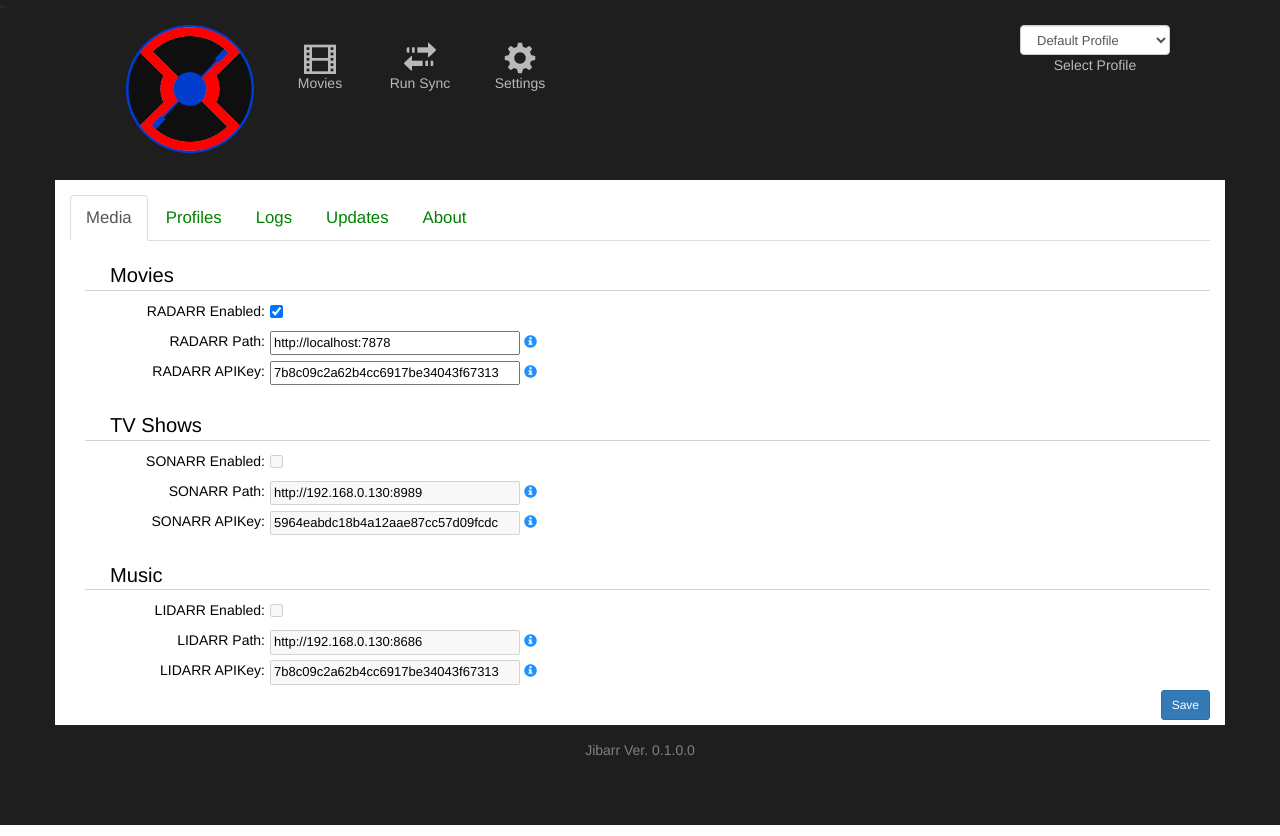
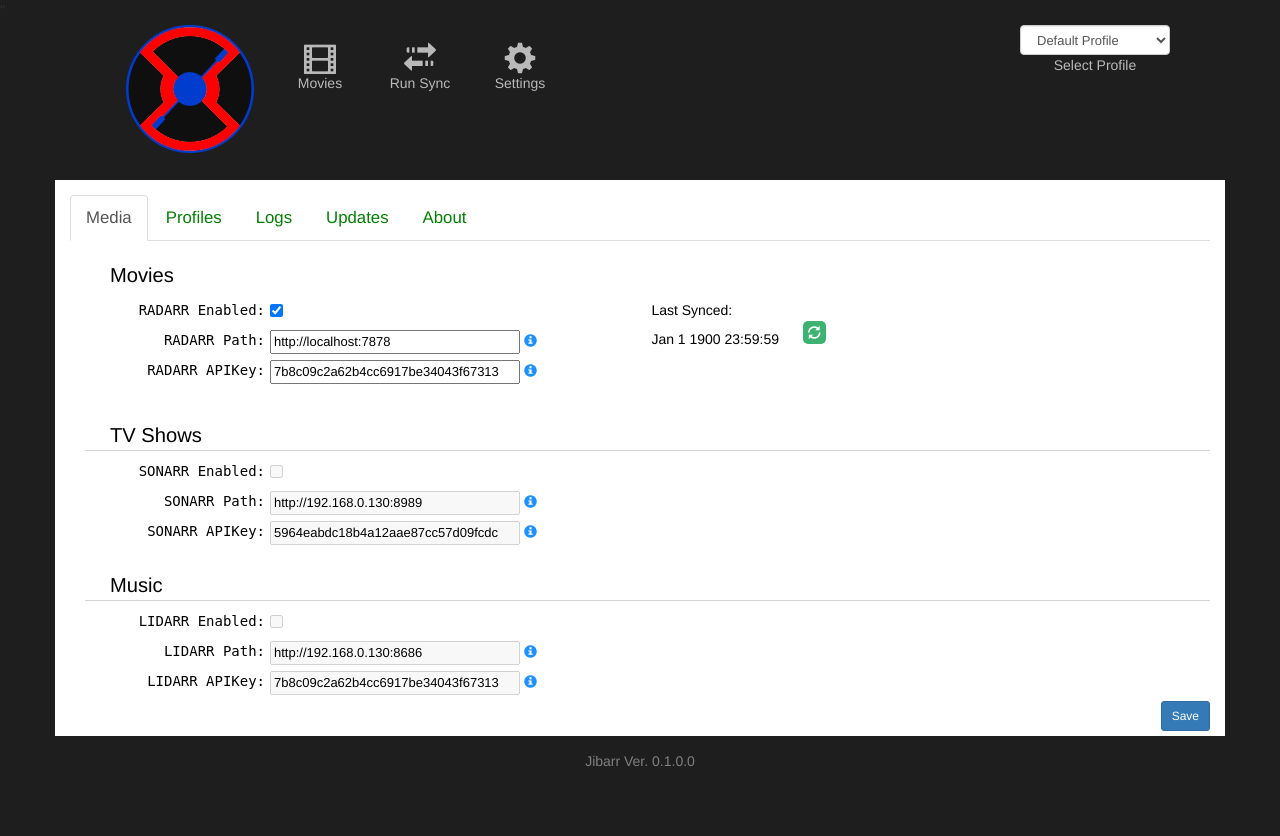
Before and after one commit to ExtensiveJS/Jibarr, a Django app: page /jibarr/settings/ in a window 1280 px wide. Run offline with Django 3.2, Linux system fonts and the light colour scheme; data comes from the database, SQL or seed files in the repository; both versions use the stored data as it was after the commit; some libraries are stand-ins or nearby versions.

Commit message:
Moving Models to their own folder and separate files. Stubbing JSON sync

```diff
--- a/ui/jibarr/models.py
+++ /dev/null
@@ -1,126 +0,0 @@
-import datetime
-from django.db import models
-from django.utils import timezone
-from django.views.generic.detail import SingleObjectMixin
-from django.views import View
-import json
-from rest_framework.views import APIView
-from rest_framework.response import Response
-from urllib.request import urlopen
-
-class Profile(models.Model):
-    id = models.AutoField(auto_created=True, primary_key=True, serialize=False, verbose_name='ID')
-    profile_name = models.CharField(max_length=200)
-    profile_lastRun = models.CharField(max_length=200)
-    profile_lastPath = models.CharField(max_length=512)
-    objects = models.Manager()
-
-class Settings(models.Model):
-    id = models.IntegerField(db_column='Id', auto_created=True, primary_key=True, serialize=False, verbose_name='ID')
-    radarr_enabled = models.IntegerField(db_column='RADARR_Enabled', null=False)
-    radarr_path =  models.TextField(db_column='RADARR_Path')
-    radarr_apikey = models.TextField(db_column='RADARR_APIKey')
-    sonarr_enabled = models.IntegerField(db_column='SONARR_Enabled', null=False)
-    sonarr_path =  models.TextField(db_column='SONARR_Path')
-    sonarr_apikey = models.TextField(db_column='SONARR_APIKey')
-    lidarr_enabled = models.IntegerField(db_column='LIDARR_Enabled', null=False)
-    lidarr_path =  models.TextField(db_column='LIDARR_Path')
-    lidarr_apikey = models.TextField(db_column='LIDARR_APIKey')
-
-    objects = models.Manager()
-
-    class Meta:
-        managed = False
-        db_table = 'Jibarr_settings'
-
-class radarrMovieList(list):
-     movielist = []
-     def __init__(self):
-        self.movielist = []
-
-class radarrMovie(object):
-    # properties here
-    r_id = 0
-    media_id = 0
-    title = ""
-    tmdbid = ""
-    releaseDate = ""
-    lastUpdt = ""
-    folderName = ""
-    fileName = ""
-    isMonitored = False
-    isNewer = False
-    rating = 0
-    class Meta:
-        managed = False
-
-class sonarrShowList(list):
-    showlist = []
-    def __init__(self):
-        self.showlist = []
-
-class sonarrShow(object):
-    s_id = 0 # id
-    media_id = 0 # from MFS
-    title = "" # title
-    year = "" # year
-    imdbId = 0 # imdbId
-    tvdbId = 0 # tvdbId
-    tvRageId = 0 # tvRageId
-    status = "unknown"
-    folderName = "" # path
-    isMonitored = False
-    rating = 0
-    seasonCount = 0
-    episodeCount = 0
-    isNewer = False
-    class Meta:
-        managed = False
-
-class ProfileRadarr(models.Model):
-    profile_id = models.IntegerField()
-    radarr_id = models.IntegerField()
-    lastRun = models.CharField(max_length=200)
-
-    objects = models.Manager()
-
-    class Meta:
-        db_table = 'Jibarr_radarr'
-
-class ProfileSonarr(models.Model):
-    id = models.IntegerField(db_column='id', auto_created=True, primary_key=True, serialize=False, verbose_name='ID')
-    profile_id = models.IntegerField()
-    sonarr_id = models.IntegerField()
-    lastRun = models.CharField(max_length=200)
-
-    objects = models.Manager()
-
-    class Meta:
-        db_table = 'Jibarr_sonarr'
-
-class ProfileLidarr(models.Model):
-    id = models.IntegerField(db_column='id', auto_created=True, primary_key=True, serialize=False, verbose_name='ID')
-    profile_id = models.IntegerField()
-    lidarr_id = models.IntegerField()
-    lastRun = models.CharField(max_length=200)
-    class Meta:
-        db_table = 'Jibarr_lidarr'
-
-class Logs(models.Model):
-    id = models.AutoField(auto_created=True, primary_key=True, serialize=False, verbose_name='ID')
-    log_type = models.CharField(max_length=25)
-    log_message = models.CharField(max_length=2000)
-    log_datetime = models.CharField(max_length=200)
-    log_category = models.CharField(max_length=25)
-    objects = models.Manager()
-    class Meta:
-        db_table = 'Jibarr_logs'
-
-class PageStuff(object):
-    # properties here
-    pageNumber = 0
-    totalPages = 0
-    perPage = 5
-    totalRecords = 0
-    class Meta:
-        managed = False
--- /dev/null
+++ b/ui/jibarr/models/profiles.py
@@ -0,0 +1,16 @@
+import datetime
+from django.db import models
+from django.utils import timezone
+from django.views.generic.detail import SingleObjectMixin
+from django.views import View
+import json
+from rest_framework.views import APIView
+from rest_framework.response import Response
+from urllib.request import urlopen
+
+class Profile(models.Model):
+    id = models.AutoField(auto_created=True, primary_key=True, serialize=False, verbose_name='ID')
+    profile_name = models.CharField(max_length=200)
+    profile_lastRun = models.CharField(max_length=200)
+    profile_lastPath = models.CharField(max_length=512)
+    objects = models.Manager()
--- /dev/null
+++ b/ui/jibarr/models/settings.py
@@ -0,0 +1,36 @@
+import datetime
+from django.db import models
+from django.utils import timezone
+from django.views.generic.detail import SingleObjectMixin
+from django.views import View
+import json
+from rest_framework.views import APIView
+from rest_framework.response import Response
+from urllib.request import urlopen
+
+class Settings(models.Model):
+    id = models.IntegerField(db_column='Id', auto_created=True, primary_key=True, serialize=False, verbose_name='ID')
+    radarr_enabled = models.IntegerField(db_column='RADARR_Enabled', null=False)
+    radarr_path =  models.TextField(db_column='RADARR_Path')
+    radarr_apikey = models.TextField(db_column='RADARR_APIKey')
+    sonarr_enabled = models.IntegerField(db_column='SONARR_Enabled', null=False)
+    sonarr_path =  models.TextField(db_column='SONARR_Path')
+    sonarr_apikey = models.TextField(db_column='SONARR_APIKey')
+    lidarr_enabled = models.IntegerField(db_column='LIDARR_Enabled', null=False)
+    lidarr_path =  models.TextField(db_column='LIDARR_Path')
+    lidarr_apikey = models.TextField(db_column='LIDARR_APIKey')
+
+    objects = models.Manager()
+
+    class Meta:
+        managed = False
+        db_table = 'Jibarr_settings'
+
+class PageStuff(object):
+    # properties here
+    pageNumber = 0
+    totalPages = 0
+    perPage = 5
+    totalRecords = 0
+    class Meta:
+        managed = False
--- a/ui/jibarr/templates/jibarr/settings.html
+++ b/ui/jibarr/templates/jibarr/settings.html
@@ -5,7 +5,7 @@
 <style>
     .subSetting {font-size:smaller;}
     .subSettingHelp {font-size:small;cursor:pointer;padding-left:4px;color:dodgerblue;}
-    .subSettingLabel {float:left;width:200px;text-align:right;padding-right:5px;}
+    .subSettingLabel {float:left;width:200px;text-align:right;padding-right:5px;font-family:monospace;}
     .subSettingTextbox {font-size:small;width:250px;}
 </style>
 {% endblock javascript %}
@@ -21,9 +21,18 @@
         <li><a href="/jibarr/about">About</a></li>
     </ul>
 
-    <div>
-        <div style="font-size:larger;margin-left:15px;margin-bottom:10px;padding-top:20px;padding-left:25px;border-bottom:1px solid lightgrey;">Movies</div>
-        <div class="subSetting">
+    <div style="height:160px;">
+        <div style=font-size:larger;margin-left:15px;margin-bottom:10px;padding-top:20px;padding-left:25px;border-bottom:1px solid lightgrey;">Movies</div>
+        <div class="subSetting" style="width:49%;float:right;">
+            <div style="width:auto;height:25px;">
+                <div>Last Synced:</div>
+                <div>
+                    Jan 1 1900 23:59:59
+                    <i class="glyphicon glyphicon-refresh ADDBUTTON" style="margin-left:20px;" onclick="alert('Run DB Sync');"></i>
+                </div>
+            </div>
+        </div>
+        <div class="subSetting" style="width:49%;float:left;">
             <div style="width:auto;height:30px;">
                 <div class="subSettingLabel">RADARR Enabled:</div>
                 <div><input type="checkbox" id="chkRadarrEnabled" {% if system_settings.radarr_enabled %} checked {% endif %} /></div>
@@ -61,15 +70,15 @@
         <div style="font-size:larger;margin-left:15px;margin-bottom:10px;padding-top:20px;padding-left:25px;border-bottom:1px solid lightgrey;">Music</div>
         <div class="subSetting">
             <div style="width:auto;height:30px;">
-                <div style="float:left;width:200px;text-align:right;padding-right:5px;">LIDARR Enabled:</div>
+                <div class="subSettingLabel">LIDARR Enabled:</div>
                 <div><input type="checkbox" id="chkLidarrEnabled" {% if system_settings.lidarr_enabled %} checked {% endif %} disabled /></div>
             </div>
             <div style="width:auto;height:30px;">
-                <div style="float:left;width:200px;text-align:right;padding-right:5px;">LIDARR Path:</div>
+                <div class="subSettingLabel">LIDARR Path:</div>
                 <div><input class="subSettingTextbox" type="text" id="txtLidarrPath" value="{{ system_settings.lidarr_path }}" disabled /><i class="glyphicon glyphicon-info-sign subSettingHelp" title="The URL to the root of your Lidarr site, typically http://localhost:8686"></i></div>
             </div>
             <div style="width:auto;height:30px;">
-                <div style="float:left;width:200px;text-align:right;padding-right:5px;">LIDARR APIKey:</div>
+                <div class="subSettingLabel">LIDARR APIKey:</div>
                 <div><input class="subSettingTextbox" type="text" id="txtLidarrAPIKey" value="{{ system_settings.lidarr_apikey }}" disabled /><i class="glyphicon glyphicon-info-sign subSettingHelp" title="The API key provided by Lidarr to access the site."></i></div>
             </div>
         </div>
```
Also changed, not shown: ui/api/views.py (+16 -11 lines), ui/jibarr/models/__init__.py (added, +11 -0 lines), ui/jibarr/models/logs.py (added, +19 -0 lines), ui/jibarr/models/movies.py (added, +40 -0 lines), ui/jibarr/models/music.py (added, +17 -0 lines), ui/jibarr/models/shows.py (added, +43 -0 lines), ui/db.sqlite3.
